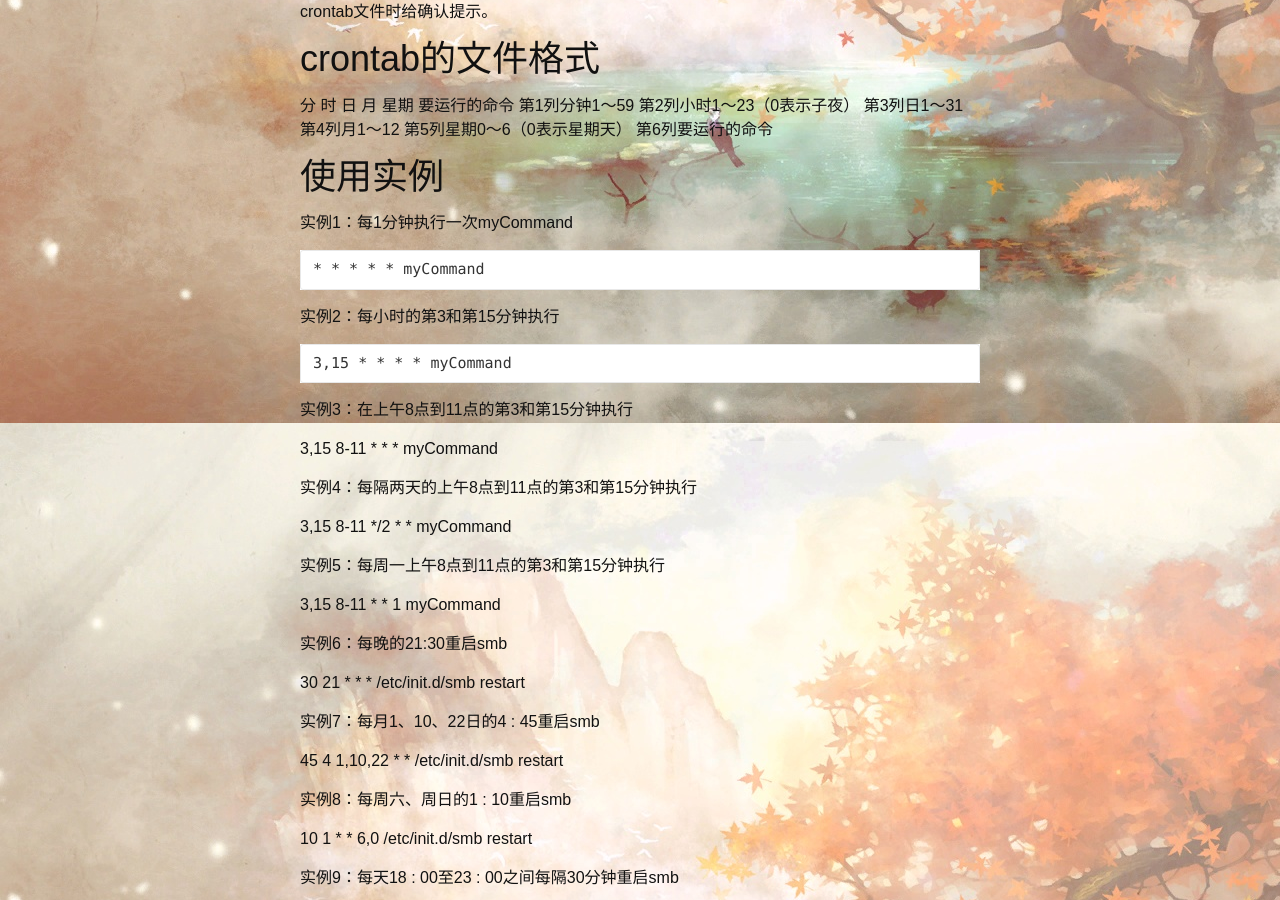
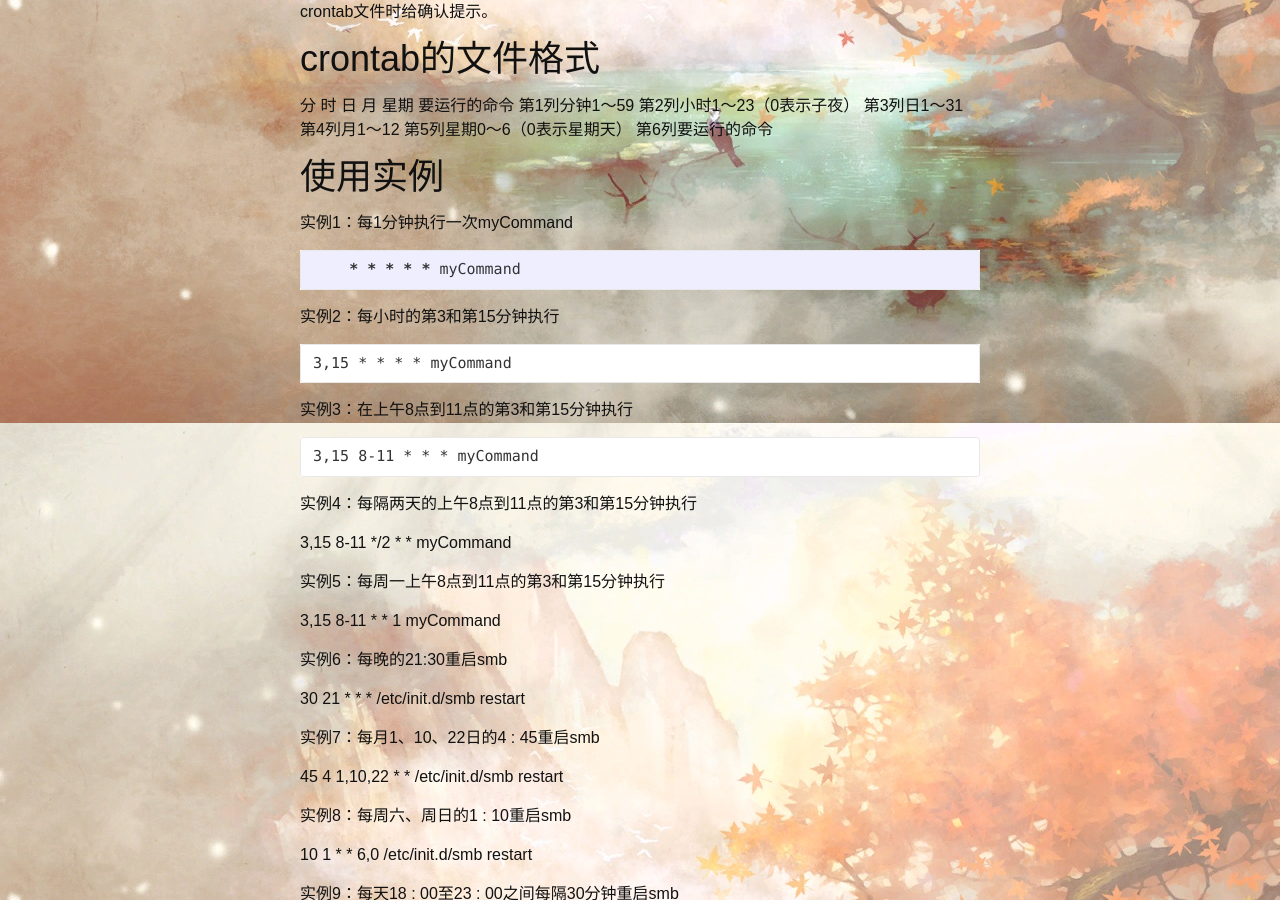
Before and after one commit to AminHuang/blog-aminhuang, a Jekyll site: the page built from _posts/2015-11-07-crontab.markdown, in a window 1280 px wide and 900 px high, scrolled down 477 px. Built offline with Jekyll 4.4.1, drawn with Linux system fonts in a browser that asks for light colours.

Commit message:
change crontab

````diff
--- a/_posts/2015-11-07-crontab.markdown
+++ b/_posts/2015-11-07-crontab.markdown
@@ -34,7 +34,9 @@ file：file是命令文件的名字,表示将file做为crontab的任务列表文
 
 实例1：每1分钟执行一次myCommand
 
+{% highlight Bash shell scripts %}
     * * * * * myCommand
+{% endhighlight %}
 
 实例2：每小时的第3和第15分钟执行
 
@@ -42,9 +44,9 @@ file：file是命令文件的名字,表示将file做为crontab的任务列表文
 
 
 实例3：在上午8点到11点的第3和第15分钟执行
-
+```
 3,15 8-11 * * * myCommand
-
+```
 
 实例4：每隔两天的上午8点到11点的第3和第15分钟执行
 
````
